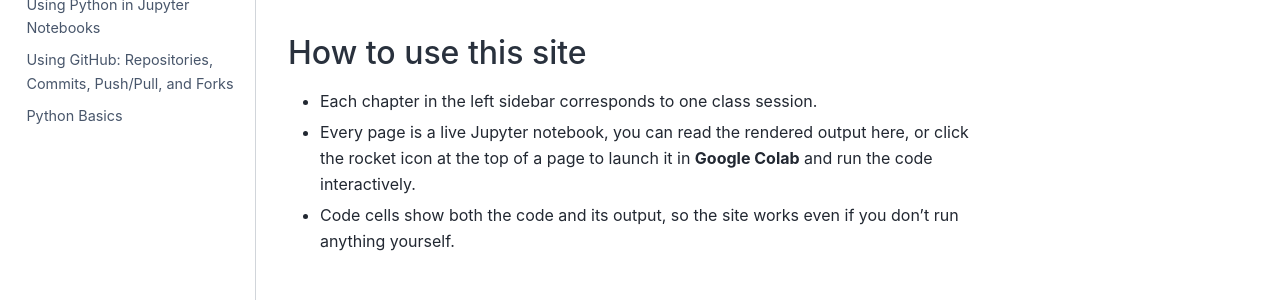
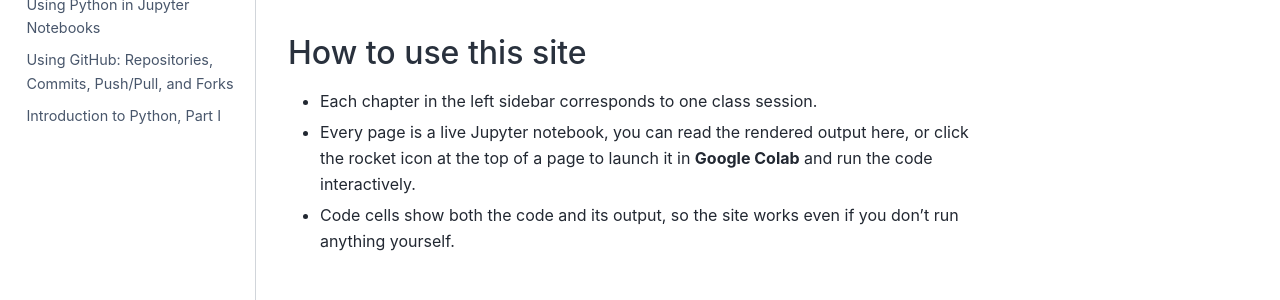
Before and after one commit to say-yas/mathematical_computing_with_python, a Jupyter Book: the page built from book/intro.md, in a window 1280 px wide. Shown: the part 243-543 px from the top of the page. Built offline with Jupyter Book 1.0.4 settings and Sphinx 7.4.7 and the Sphinx Book theme 1.1.4, drawn with Linux system fonts in a browser that asks for light colours.

Commit message:
updated toc to include new version of intro

```diff
--- a/book/_toc.yml
+++ b/book/_toc.yml
@@ -3,4 +3,4 @@ root: intro
 chapters:
   - file: notebooks/starting_with_python
   - file: notebooks/starting_with_github
-  - file: notebooks/basics_python
+  - file: notebooks/intro_pythonI
```
Also changed, not shown: book/notebooks/intro_pythonI.ipynb (added).
